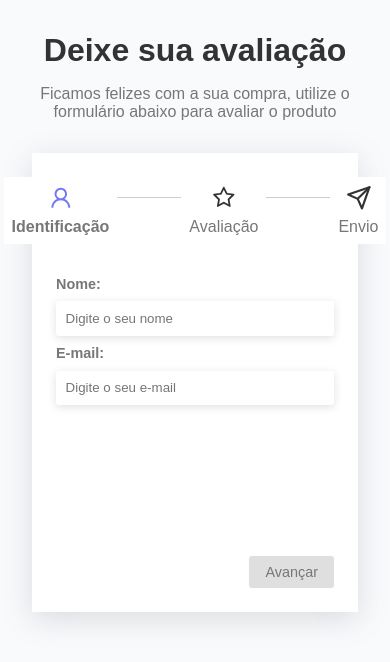
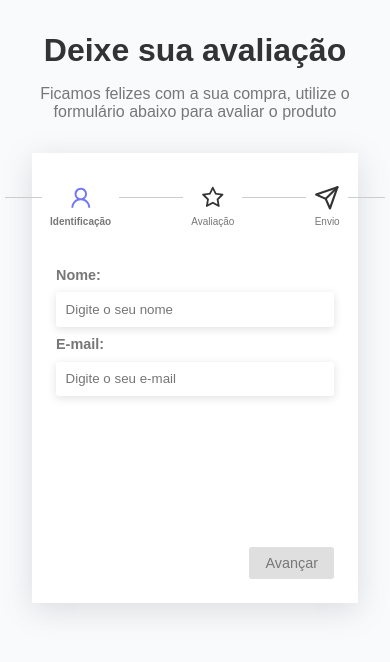
Before and after one commit to dandarabianca/formulario-mult, a React (Create React App) app: page / in a window 390 px wide. Shown: the top 662 px of the page. Built offline with nearby package versions, Linux system fonts and the light colour scheme.

Commit message:
Ajustando para celular

```diff
--- a/src/Assets/Components/Formulario/styles.css
+++ b/src/Assets/Components/Formulario/styles.css
@@ -32,3 +32,9 @@
   .actions button:hover{
     background-color: #cfcfcf;
   }
+
+  @media (max-width: 500px) {
+    .form-container {
+      font-size: 10px;
+    }
+  }
```
